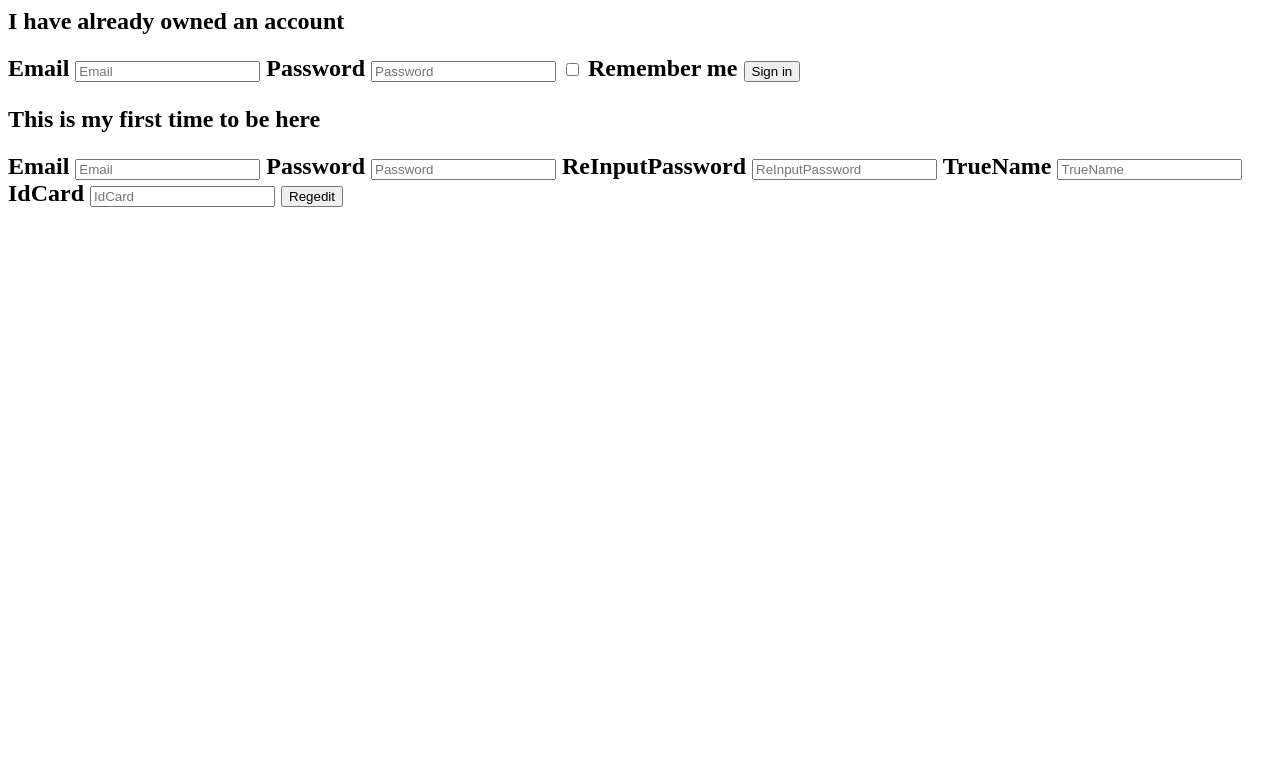
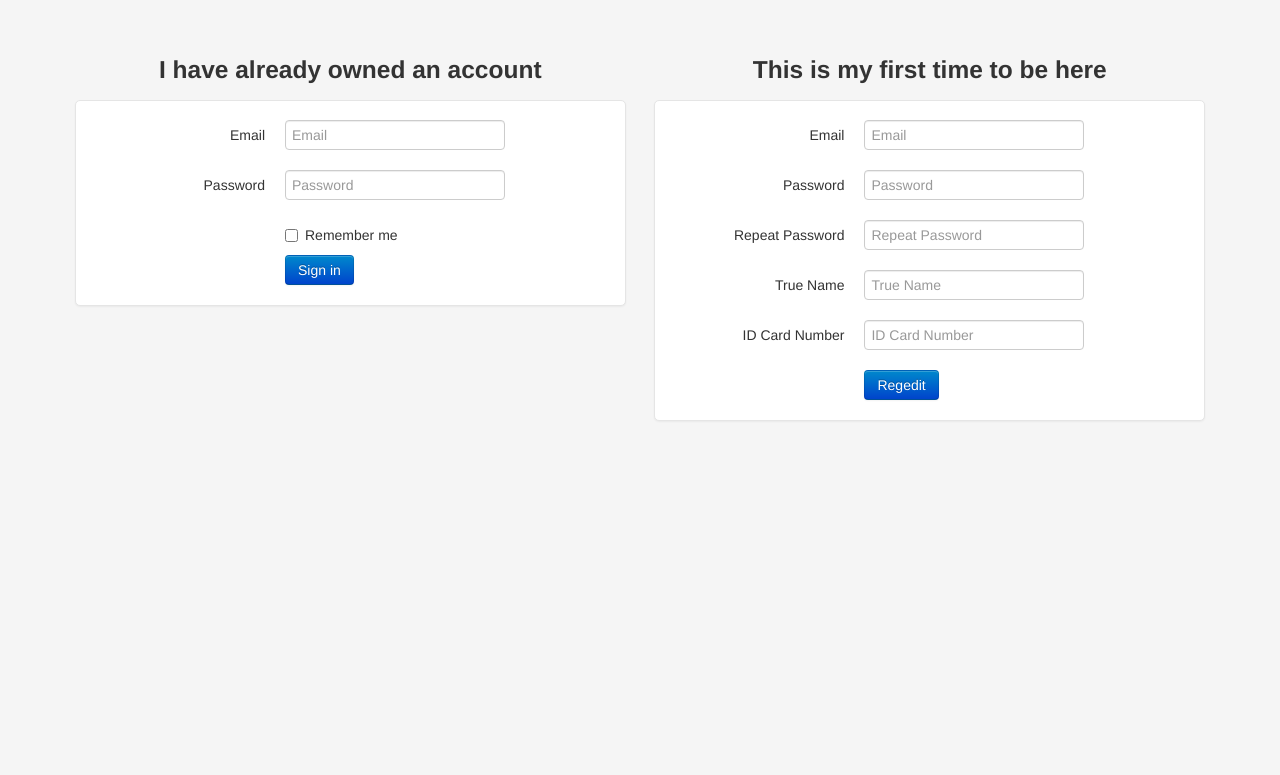
Before and after one commit to skymoney/SkyMeeting, a Python web app: template SkyMeeting/templates/invite.html in a window 1280 px wide. Shown: the top 775 px of the page. Run offline with Jinja, Linux system fonts and the light colour scheme; the template is opened without the code that fills it, so the values that code supplies are empty.

Commit message:
change css of invite page

```diff
--- a/SkyMeeting/Login/views.py
+++ b/SkyMeeting/Login/views.py
@@ -47,7 +47,7 @@ def regedit(request):
 		password = request.POST['password']
 		#email = request.POST['email']
 		trueName = request.POST['trueName']
-		idCard = request.POST['idCard']
+		idCard = request.POST['idcard']
 
 		#add verification of trueName and idCard here
 		#todo
--- a/SkyMeeting/SkyMeeting/settings.py
+++ b/SkyMeeting/SkyMeeting/settings.py
@@ -17,7 +17,7 @@ DATABASES = {
         # The following settings are not used with sqlite3:
         'USER': 'root',
         'PASSWORD': '',
-        'HOST': '',                      # Empty for localhost through domain sockets or '127.0.0.1' for localhost through TCP.
+        'HOST': '192.168.100.21',                      # Empty for localhost through domain sockets or '127.0.0.1' for localhost through TCP.
         'PORT': '',                    # Set to empty string for default.
     }
 }
--- a/SkyMeeting/templates/invite.html
+++ b/SkyMeeting/templates/invite.html
@@ -1,36 +1,122 @@
+<!DOCTYPE html>
 <html>
   	<head>
     	<title>SkyMeeting</title>
+    	<!-- <meta name="viewport" content="width=device-width, initial-scale=1.0"> -->
+	    <!-- <link href="assets/css/bootstrap-responsive.css" rel="stylesheet"> -->
+	    <!-- Bootstrap -->
+	    <link href="../public/css/bootstrap.min.css" rel="stylesheet" media="screen">
+
+	    <style type="text/css">
+		body {
+			padding-top: 40px;
+			padding-bottom: 40px;
+			background-color: #f5f5f5;
+		}
+		.form-signin, .form-register {
+			max-width: 510px;
+			padding: 19px 29px 0px;
+			margin: 0 auto 20px;
+			background-color: #fff;
+			border: 1px solid #e5e5e5;
+			-webkit-border-radius: 5px;
+			-moz-border-radius: 5px;
+			border-radius: 5px;
+			-webkit-box-shadow: 0 1px 2px rgba(0,0,0,.05);
+			-moz-box-shadow: 0 1px 2px rgba(0,0,0,.05);
+			box-shadow: 0 1px 2px rgba(0,0,0,.05);
+		}
+		.form-signin .checkbox {
+			margin-bottom: 10px;
+		}
+
+		</style>
 	</head>
 	<body>
-		<h2>I have already owned an account<h2/>
-		<form  form-signin" action="login/" method="post">
-			<label  for="inputEmail">Email</label>
-				<input type="text" id="inputEmail" name="username" placeholder="Email" />
-			<label  for="inputPassword">Password</label>
-				<input type="password" id="inputPassword" name="password" placeholder="Password" />
+
+		<div class="container">
+			<div class="container-fluid">
+				<div class="row-fluid">
+					<div class="span6">
+						<h3 class="text-center">I have already owned an account</h3>
+						<form class="form-horizontal form-signin" action="login/" method="post">
+							<div class="control-group">
+								<label class="control-label" for="email">Email</label>
+								<div class="controls">
+									<input type="text" id="email" name="username" placeholder="Email" />
+								</div>
+							</div>
+							<div class="control-group">
+								<label class="control-label" for="password">Password</label>
+								<div class="controls">
+									<input type="password" id="password" name="password" placeholder="Password" />
+								</div>
+							</div>
+							<div class="control-group">
+								<div class="controls">
 									<label class="checkbox">
-				<input type="checkbox" />
+										<input type="checkbox" id="rememberMe" />
 										Remember me
 									</label>
-			<input type="submit"  value="Sign in" />
+									<input type="submit" class="btn btn-primary" value="Sign in" />
+								</div>
+							</div>
 						</form>
+					</div>
 
 
+					<div class="span6">
+						<h3 class="text-center">This is my first time to be here</h3>
+						<form class="form-horizontal form-register" action="../regedit/" method="post">
+							<div class="control-group">
+								<label class="control-label" for="inputEmail">Email</label>
+								<div class="controls">
+									<input type="text" id="inputEmail" name="username" placeholder="Email" />
+								</div>
+							</div>
+							<div class="control-group">
+								<label class="control-label" for="inputPassword">Password</label>
+								<div class="controls">
+									<input type="password" id="inputPassword" name="password" placeholder="Password" />
+								</div>
+							</div>
+							<div class="control-group">
+								<label class="control-label" for="repeatPassword">Repeat Password</label>
+								<div class="controls">
+									<input type="password" id="repeatPassword" name="repeatPassword" placeholder="Repeat Password" />
+								</div>
+							</div>
+							<div class="control-group">
+								<label class="control-label" for="inputTrueName">True Name</label>
+								<div class="controls">
+									<input type="text" id="inputTrueName" name="trueName" placeholder="True Name" />
+								</div>
+							</div>
+							<div class="control-group">
+								<label class="control-label" for="inputIdcard">ID Card Number</label>
+								<div class="controls">
+									<input type="text" id="inputIdcard" name="idcard" placeholder="ID Card Number" />
+								</div>
+							</div>
+							<div class="control-group">
+								<div class="controls">
+									<input type="submit" class="btn btn-primary" value="Regedit" />
+								</div>
+							</div>
+						</form>
+					</div>
+				</div>
+			</div>
+		</div>
 
-		<h2>This is my first time to be here<h2/>
-		<form  action="../regedit/" method="post">
-			<label  for="inputEmail">Email</label>
-				<input type="text" id="inputEmail" name="username" placeholder="Email" />
-			<label  for="inputPassword">Password</label>
-				<input type="password" id="inputPassword" name="password" placeholder="Password" />
-			<label class="control-label" for="reInputPassword">ReInputPassword</label>
-				<input type="password" id="reInputPassword" name="reInputPassword" placeholder="ReInputPassword" />
-			<label  for="trueName">TrueName</label>
-				<input type="text" id="inputTrueName" name="trueName" placeholder="TrueName" />
-			<label  for="idCard">IdCard</label>
-				<input type="text" id="inputIdCard" name="idCard" placeholder="IdCard" />
-				<input type="submit"  value="Regedit" />
-		</form>
+
+		<!-- <script src="http://code.jquery.com/jquery.min.js"></script> -->
+		<script src="../public/js/jquery-1.9.1.min.js"></script>
+		<script src="../public/js/bootstrap.min.js"></script>
+
+		<script type="text/javascript">
+
+		</script>
+
 	</body>
 </html>
```
Lines whose indentation alone changed are shown as unchanged.
